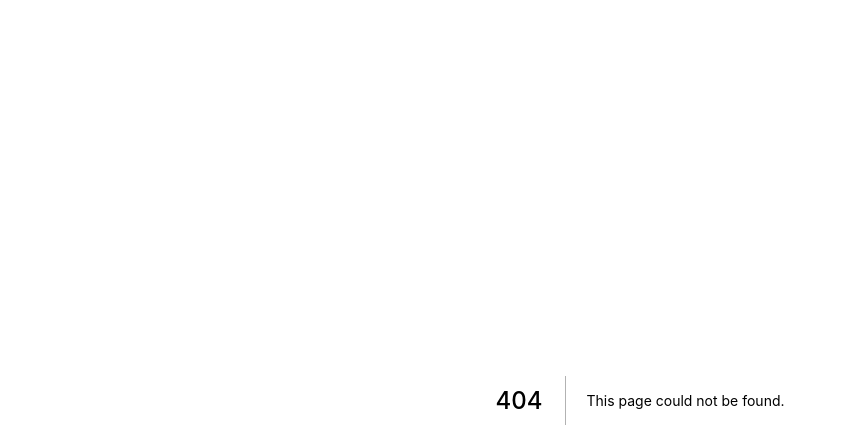
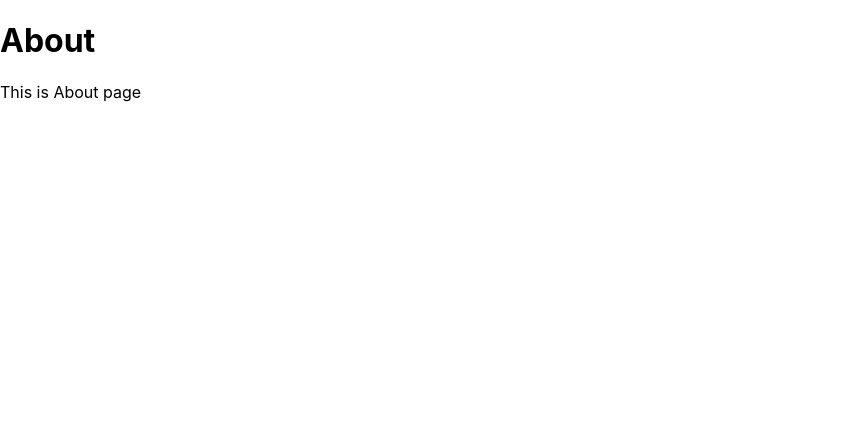
Before and after one commit to DebasisSaikia/Next-Js-CC, a Next.js app in the folder project-1/: page /about in a window 1280 px wide. Before the commit this address had no page. Shown: the top 448 px of the page, without its empty margins (0-847 px from the left). Built offline with nearby package versions, Linux system fonts and the light colour scheme.

Commit message:
pages and routes

```diff
--- /dev/null
+++ b/project-1/pages/about.js
@@ -0,0 +1,9 @@
+const About = () => {
+    return (
+        <div>
+            <h1>About</h1>
+            <p>This is About page</p>
+        </div>
+    )
+}
+export default About
```
